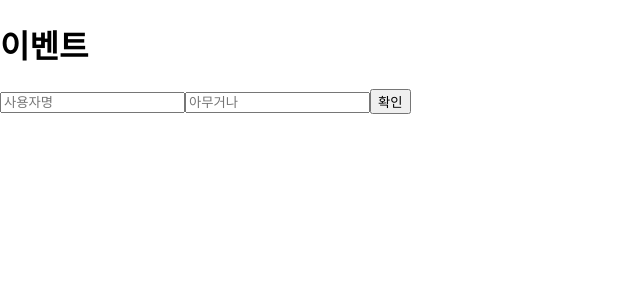
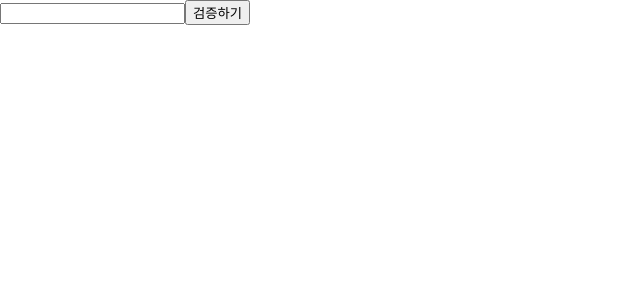
Before and after one commit to DongwookJeong/react_start, a React (Create React App) app in the folder start/: page / in a window 1280 px wide. Shown: the top 300 px of the page, without its empty margins (0-640 px from the left). Built offline with nearby package versions, Linux system fonts and the light colour scheme.

Commit message:
예제 작성 추가 커밋있음

```diff
--- a/start/src/App.js
+++ b/start/src/App.js
@@ -1,3 +1,16 @@
+import { Component } from "react";
+import ValidationSample from "./ValidationSample";
+
+class App extends Component {
+  render(){
+    return(
+      <ValidationSample/>
+    )
+  }
+}
+
+export default App;
+/* part 4
 import EventPractice from "./EventPractice";
 
 const App = () => {
--- /dev/null
+++ b/start/src/ValidationSample.css
@@ -0,0 +1,6 @@
+.success {
+    background-color: lightgreen;
+}
+.failure {
+    background-color: coral;
+}
--- /dev/null
+++ b/start/src/ValidationSample.js
@@ -0,0 +1,36 @@
+import { Component } from "react";
+import './ValidationSample.css'
+
+class ValidationSample extends Component {
+    state = {
+        password:'',
+        clicked:false,
+        validated:false
+    }
+    handleChange = (e) => {
+        this.setState({
+            password: e.target.value
+        })
+    }
+    handleButtonClick = () => {
+        this.setState({
+            clicked:true,
+            validated:this.state.password === '1111'
+        })
+    }
+    render(){
+        return(
+            <div>
+                <input
+                type="password"
+                defaultValue={this.state.password}
+                onChange={this.handleChange}
+                className={this.state.clicked ? (this.state.validated ? 'success' : 'failure') : ''}
+                />
+                <button onClick={this.handleButtonClick}>검증하기</button>
+            </div>
+        )
+    }
+}
+
+export default ValidationSample
```
